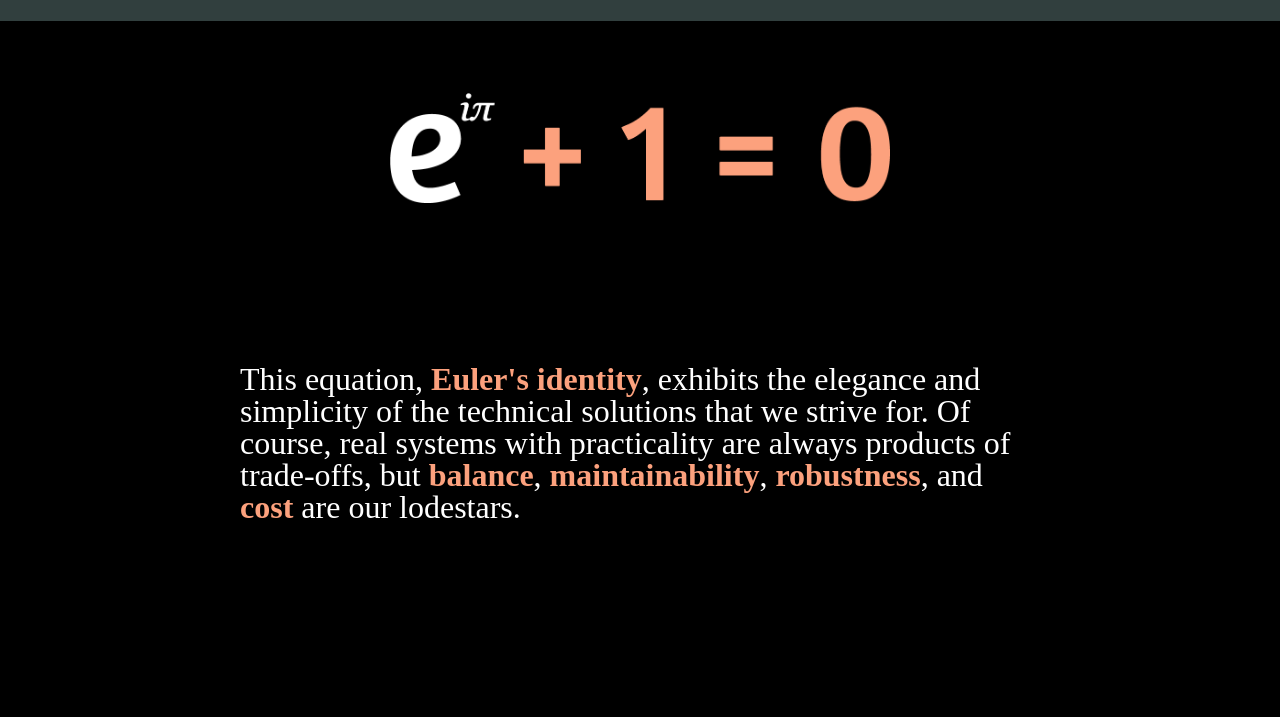
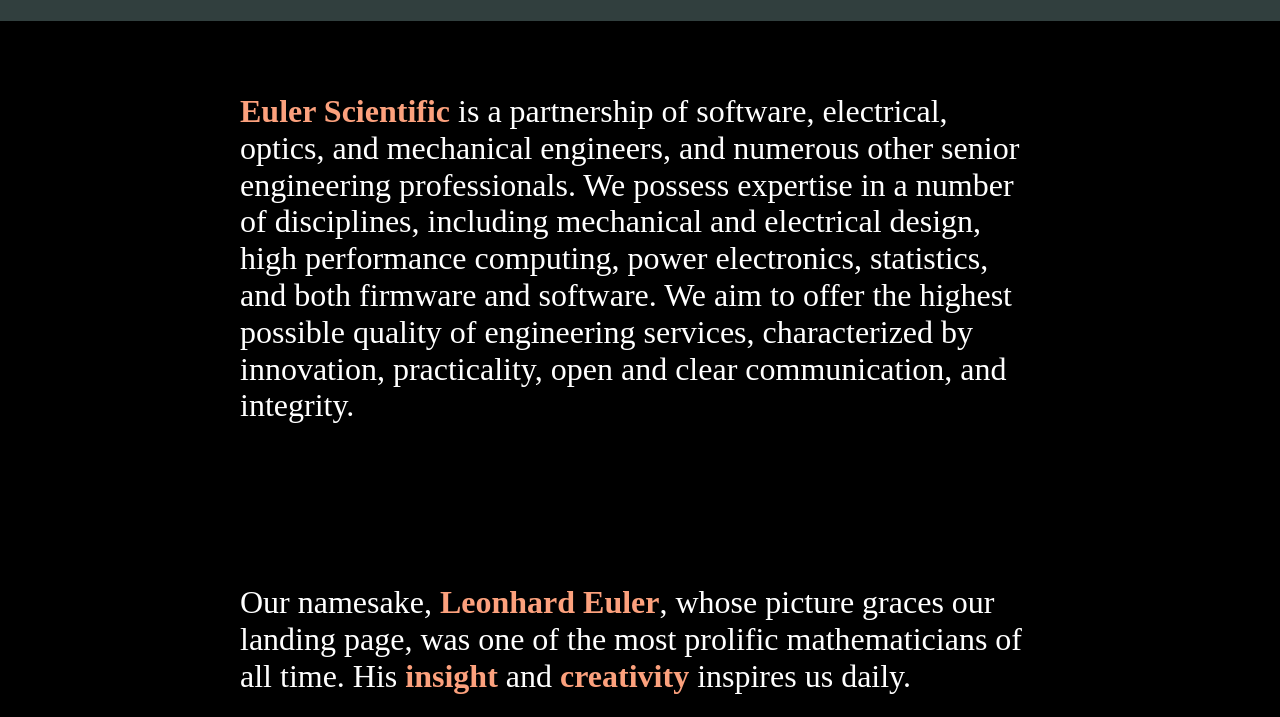
Before and after one commit to Euler-Sci/euler, a Gatsby site: page /about in a window 1280 px wide. Shown: the part 83-800 px from the top of the page. Built offline with nearby package versions, Linux system fonts and the light colour scheme; Gatsby itself is replaced by a stand-in of ours; a web font is replaced by a local one.

Commit message:
Add more text to about

```diff
--- a/src/pages/about.js
+++ b/src/pages/about.js
@@ -1,4 +1,5 @@
 import React from 'react';
+import styled from 'styled-components';
 
 import Layout from '../components/layout';
 import SEO from '../components/seo';
@@ -7,12 +8,36 @@
 import { Equation, EquationImg } from '../global/equation';
 import EquationPNG from '../images/equation.png';
 
+const About = styled.p`
+width: 800px;
+margin: 10rem auto;
+font-size: 2rem;
+line-height: 2.3rem;
+`
 
 const AboutPage = () => {
   return (
     <Layout>
       <SEO title="About" />
       <br /> {/* I don't know why but this is necessary to prevent page breakage */}
+      <About>
+        <Highlight>Euler Scientific</Highlight> is a partnership of software,
+        electrical, optics, and
+        mechanical engineers, and numerous other senior engineering
+        professionals.  We possess expertise in a number of disciplines,
+        including mechanical and electrical design, high performance computing,
+        power electronics, statistics, and both firmware and software.  We aim
+        to offer the highest possible quality of engineering services,
+        characterized by innovation, practicality, open and clear communication,
+        and integrity.
+      </About>
+      <About>
+        Our namesake, <Highlight>Leonhard Euler</Highlight>, whose picture
+        graces our landing page, was
+        one of the most prolific mathematicians of all time. His{' '}
+        <Highlight>insight</Highlight>{' '}
+        and <Highlight>creativity</Highlight> inspires us daily.
+      </About>
       <Equation>
         <EquationImg src={EquationPNG} />
         <p>
```
